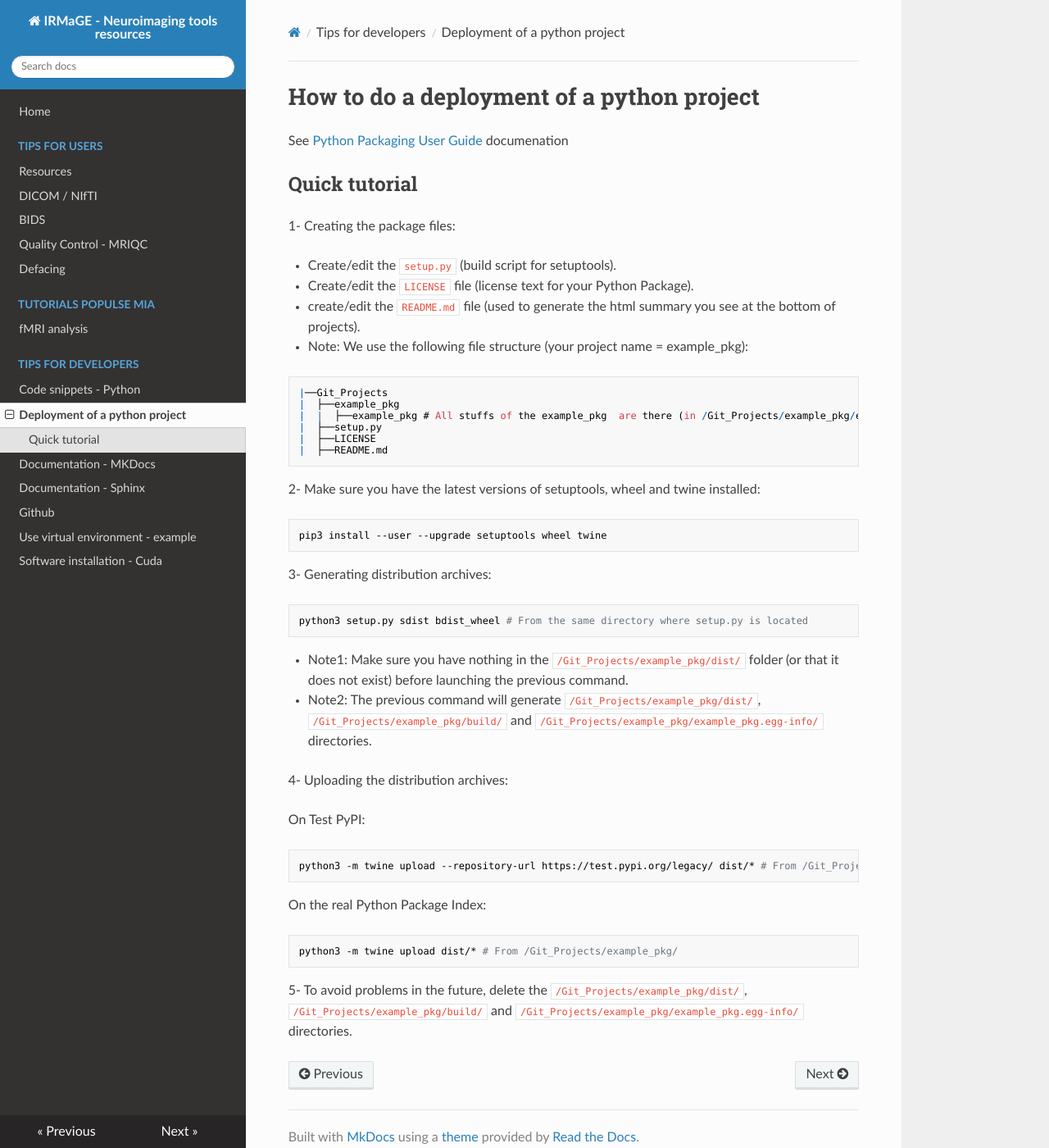
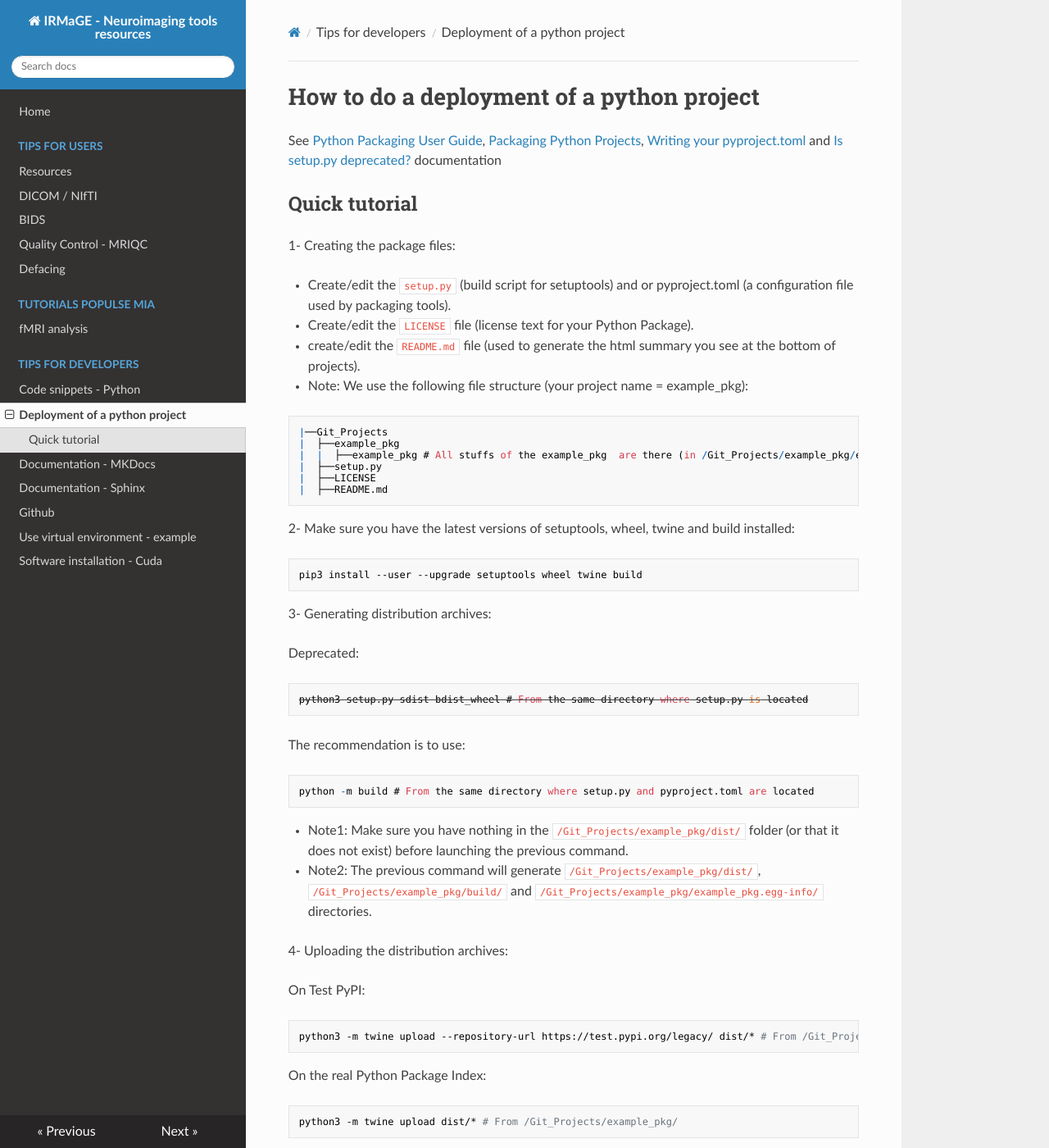
Before and after one commit to IRMaGe-3T/irmage-tools-resources, an MkDocs documentation site: the page built from docs/developers/packaging-python-projects.md, in a window 1280 px wide and 1400 px high. Shown: the whole window at 82% size. Built offline with MkDocs 1.6.1, drawn with Linux system fonts in a browser that asks for light colours; nearby versions of some CDN libraries.

Commit message:
python setup.py is deprecated

````diff
--- a/docs/developers/packaging-python-projects.md
+++ b/docs/developers/packaging-python-projects.md
@@ -1,12 +1,12 @@
 # How to do a deployment of a python project
 
-See [Python Packaging User Guide](https://packaging.python.org/tutorials/packaging-projects/) documenation
+See [Python Packaging User Guide](https://packaging.python.org/en/latest/), [Packaging Python Projects](https://packaging.python.org/tutorials/packaging-projects/), [Writing your pyproject.toml](https://packaging.python.org/en/latest/guides/writing-pyproject-toml/) and [Is setup.py deprecated?](https://packaging.python.org/en/latest/discussions/setup-py-deprecated/) documentation
 
 ## Quick tutorial
 
 1- Creating the package files:
 
-* Create/edit the `setup.py` (build script for setuptools).
+* Create/edit the `setup.py` (build script for setuptools) and or pyproject.toml (a configuration file used by packaging tools).
 
 * Create/edit the `LICENSE` file (license text for your Python Package).
 
@@ -23,16 +23,27 @@ See [Python Packaging User Guide](https://packaging.python.org/tutorials/packagi
 |  ├──README.md
 ```
 
-2- Make sure you have the latest versions of setuptools, wheel and twine installed:
+2- Make sure you have the latest versions of setuptools, wheel, twine and build installed:
 
 ```bash
-pip3 install --user --upgrade setuptools wheel twine
+pip3 install --user --upgrade setuptools wheel twine build
 ```
 
 3- Generating distribution archives:
 
-```bash
+Deprecated:
+<strike>
+
+```
 python3 setup.py sdist bdist_wheel # From the same directory where setup.py is located
+```
+
+</strike>
+
+The recommendation is to use:
+
+```
+python -m build # From the same directory where setup.py and pyproject.toml are located
 ```
 
 * Note1: Make sure you have nothing in the `/Git_Projects/example_pkg/dist/` folder (or that it does not exist) before launching the previous command.
````
